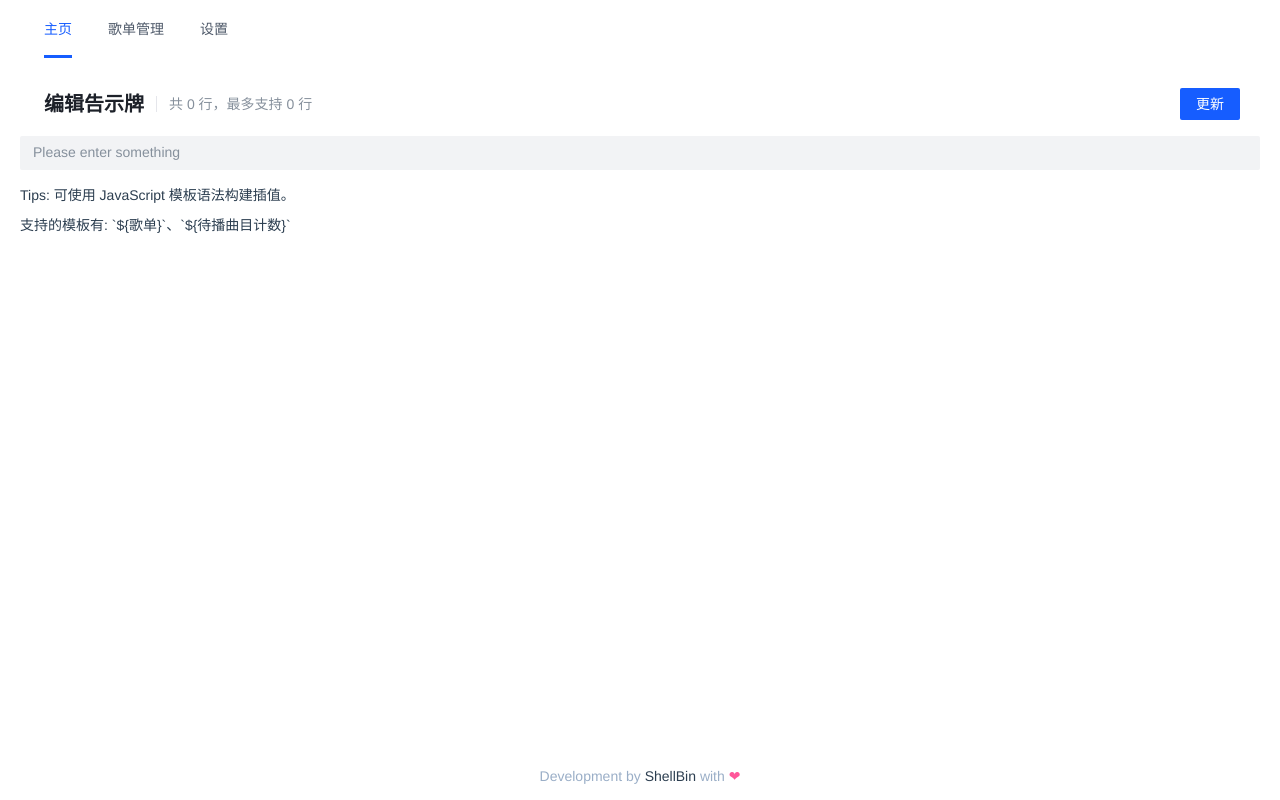
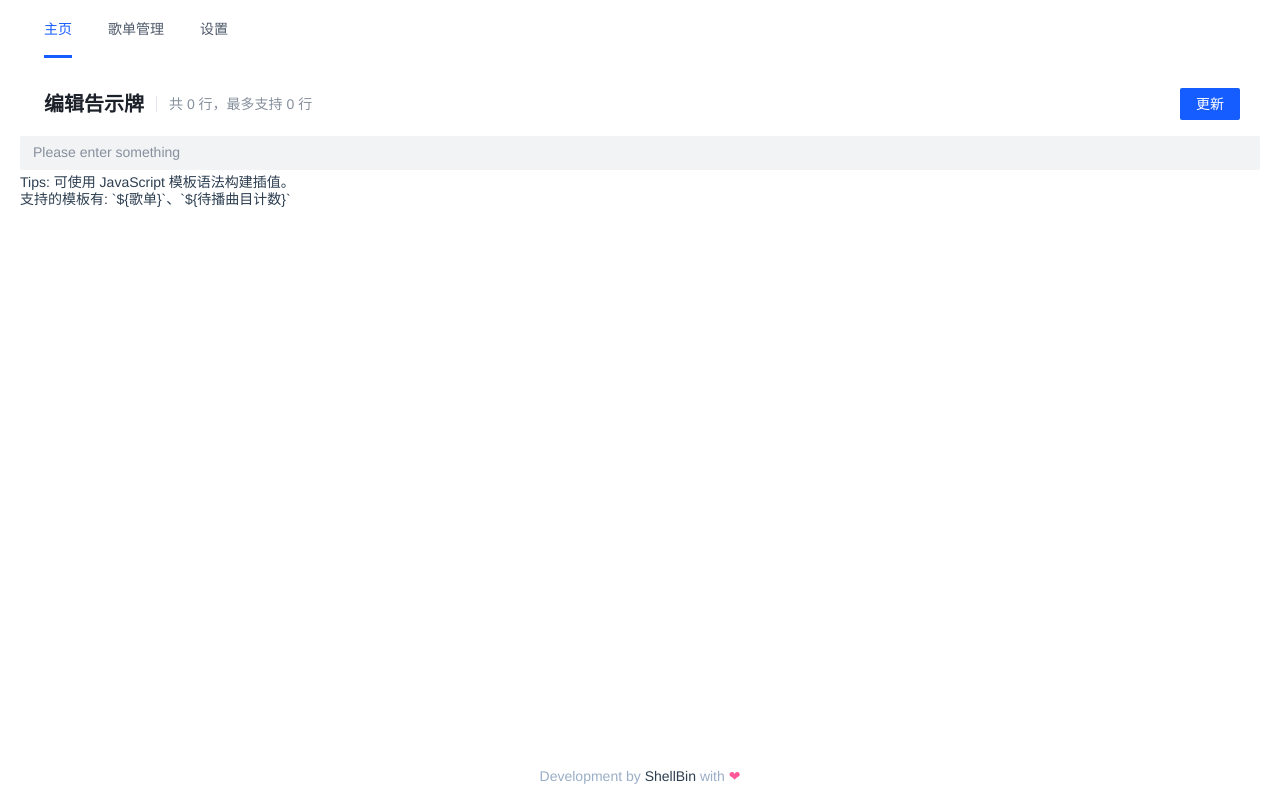
Before and after one commit to hatsuroku/yuka-LiveSet-Overdose, a Vue app in the folder frontend/: page / in a window 1280 px wide. Built offline with nearby package versions, Linux system fonts and the light colour scheme.

Commit message:
feat: adjust tips style

```diff
--- a/frontend/src/components/HomeView/BulletinSetting.vue
+++ b/frontend/src/components/HomeView/BulletinSetting.vue
@@ -26,7 +26,7 @@ export default {
 </script>
 
 <style scoped>
-.update-button {
-  margin-left: 10px;
+.tips > p {
+  margin: 1px 0 0 0;
 }
 </style>
```
